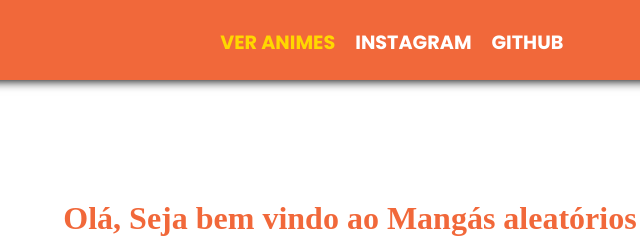
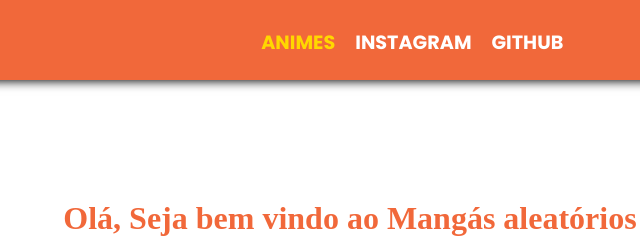
Before and after one commit to Daarkozzy/Mangassite, a plain HTML site: page Index.html in a window 1280 px wide. Shown: the top 240 px of the page, 290-930 px from the left. Drawn offline with Linux system fonts and the light colour scheme; a web font is replaced by a local one.

Commit message:
Atualizar o Index.html

```diff
--- a/Index.html
+++ b/Index.html
@@ -15,7 +15,7 @@
             <div class="menu" id="menu">
                 <ul class="menu-inner">
                     <li class="menu-item">
-                        <a href="https://animesflow.netlify.app/" class="menu-link" style="color: #ffd700;">Ver Animes</a>
+                        <a href="https://animesflow.netlify.app/" class="menu-link" style="color: #ffd700;">Animes</a>
                     </li>
 
                     <li class="menu-item"><a href="https://www.instagram.com/daarkozzy?igsh=MWdyc25kdTViOTg2ZA==" class="menu-link">Instagram</a></li>
```
